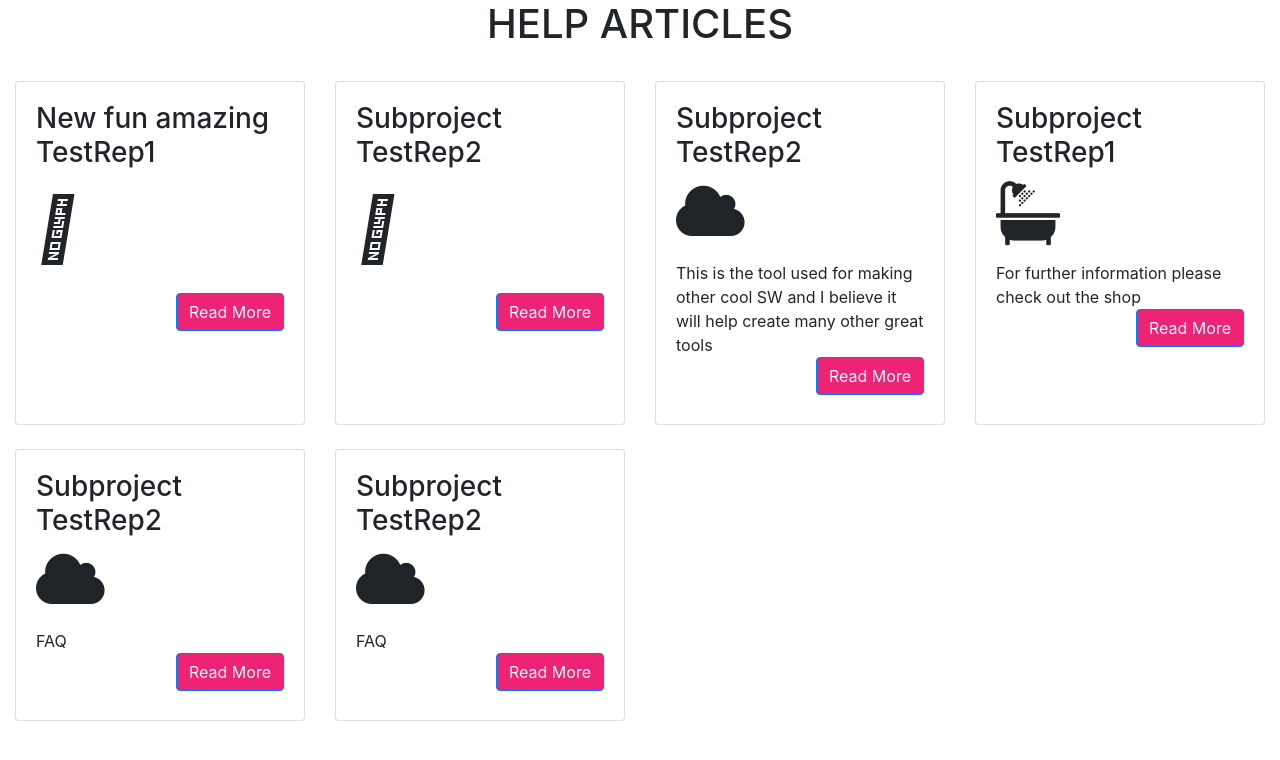
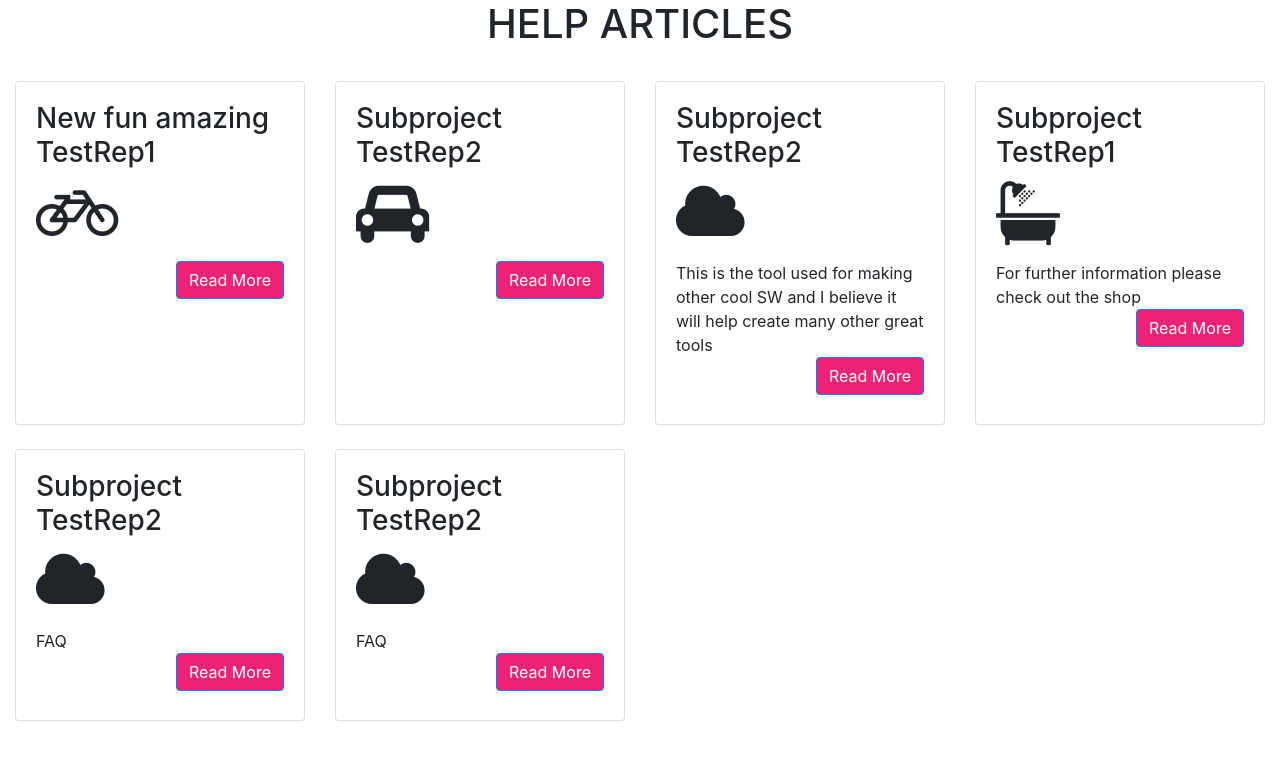
Before and after one commit to TestOrgLeonB/testorgleonb.github.io, a Jekyll site: the page built from README.md, in a window 1280 px wide. Shown: the top 760 px of the page. Built offline with Jekyll 4.4.1, drawn with Linux system fonts in a browser that asks for light colours; our own code applies the rules of GitHub Pages for plain Markdown files.

Commit message:
Add changes to projects data

```diff
--- a/_data/projects.yaml
+++ b/_data/projects.yaml
@@ -1,11 +1,11 @@
 TestRep1:
   description: null
-  icon: fa-bicycle
+  icon: fa fa-bicycle
   title: New fun amazing TestRep1
   url: https://docs.fontawesome.com/web/style/size
 TestRep2:
   description: null
-  icon: fa-car
+  icon: fa fa-car
   title: Subproject TestRep2
   url: https://www.google.com
 TestRep3:
```
